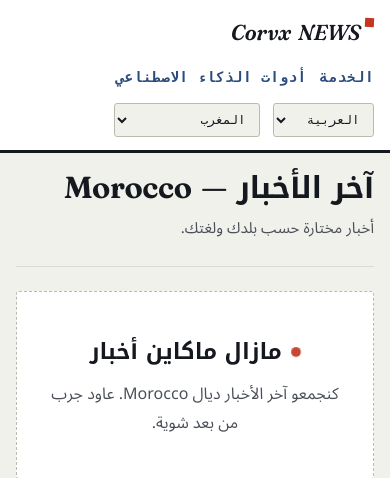
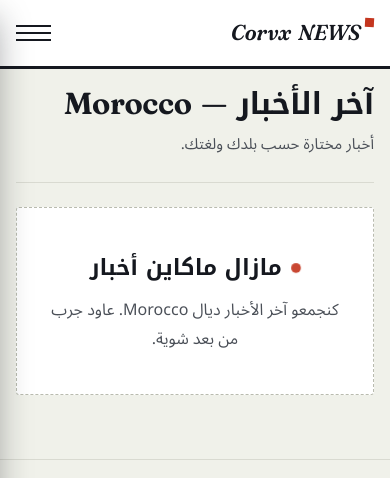
Before and after one commit to Zakaria-Bandadi-dev/corvx, a Flask app: page / in a window 390 px wide. Shown: the top 478 px of the page. Run offline with Flask 3, Linux system fonts and the light colour scheme; data that the repository does not hold is empty; some libraries are stand-ins or nearby versions.

Commit message:
Update style.css

```diff
--- a/static/css/style.css
+++ b/static/css/style.css
@@ -576,9 +576,87 @@ html[dir="rtl"] .faq h2 { font-family: var(--f-display-ar); }
 .source a:hover { text-decoration: underline; text-underline-offset: 3px; }
 
 /* =========================================================
+   MOBILE NAV DRAWER
+   Below 780px the header shows only the logo + hamburger.
+   Tapping it opens .controls as an off-canvas panel that
+   slides in from the reading-end edge — right for LTR
+   (en/fr/es), left for RTL (ar) — and closes on tap outside.
+   ========================================================= */
+.nav-toggle-input { display: none; }
+
+.nav-toggle-btn {
+  display: none;
+  flex-direction: column;
+  justify-content: center;
+  gap: 5px;
+  width: 2.2rem;
+  height: 2.2rem;
+  cursor: pointer;
+  position: relative;
+  z-index: 30;
+}
+.nav-toggle-btn span {
+  display: block;
+  width: 100%;
+  height: 2px;
+  background: var(--ink);
+  transition: transform 0.25s ease, opacity 0.2s ease;
+}
+.nav-toggle-input:checked ~ .nav-toggle-btn span:nth-child(1) { transform: translateY(7px) rotate(45deg); }
+.nav-toggle-input:checked ~ .nav-toggle-btn span:nth-child(2) { opacity: 0; }
+.nav-toggle-input:checked ~ .nav-toggle-btn span:nth-child(3) { transform: translateY(-7px) rotate(-45deg); }
+
+.nav-overlay {
+  position: fixed;
+  inset: 0;
+  background: rgba(15, 17, 23, 0.45);
+  opacity: 0;
+  pointer-events: none;
+  transition: opacity 0.25s ease;
+  z-index: 25;
+}
+.nav-toggle-input:checked ~ .nav-overlay {
+  opacity: 1;
+  pointer-events: auto;
+}
+
+@media (max-width: 780px) {
+  .nav-toggle-btn { display: flex; }
+
+  .controls {
+    position: fixed;
+    inset-block: 0;
+    inset-inline-end: 0;
+    width: min(78vw, 320px);
+    background: var(--paper-raised);
+    border-inline-start: 1px solid var(--line);
+    box-shadow: -14px 0 32px -18px rgba(21, 24, 31, 0.4);
+    flex-direction: column;
+    align-items: flex-start;
+    gap: 1.15rem;
+    padding: 5rem 1.5rem 2rem;
+    transform: translateX(100%);
+    transition: transform 0.3s ease;
+    z-index: 28;
+    overflow-y: auto;
+  }
+  html[dir="rtl"] .controls {
+    transform: translateX(-100%);
+    box-shadow: 14px 0 32px -18px rgba(21, 24, 31, 0.4);
+  }
+
+  .nav-toggle-input:checked ~ .controls { transform: translateX(0); }
+
+  .controls a { font-size: 1rem; }
+  .controls form,
+  .controls select { width: 100%; }
+}
+
+/* =========================================================
    MOTION PREFERENCE
    ========================================================= */
 @media (prefers-reduced-motion: reduce) {
   .card, .controls a, .read, .robot-dot, .job-card { transition: none; animation: none; }
   .card:hover, .job-card:hover { transform: none; }
+  .controls, .nav-toggle-btn span, .nav-overlay { transition: none; }
 }
```
